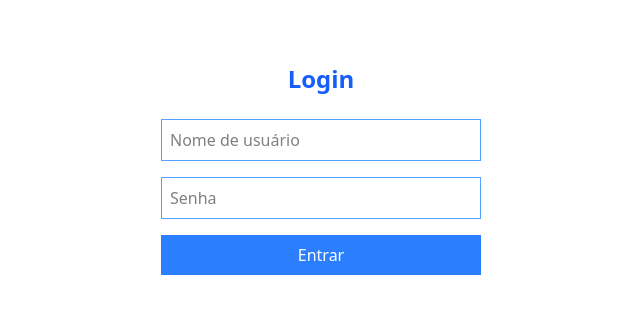
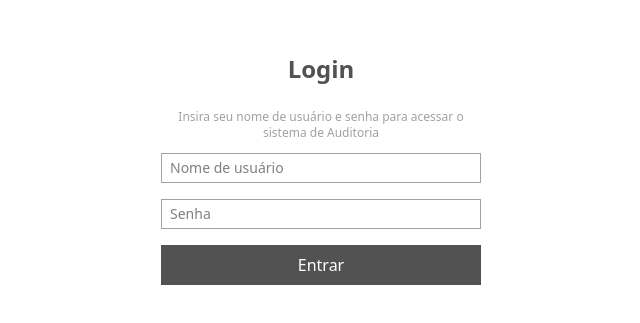
Before and after one commit to iraeveras/sistema-auditoria-desktop, a React (Vite) app: page / in a window 1280 px wide. Shown: the part 231-554 px from the top of the page, without its empty margins (319-959 px from the left). Built offline with nearby package versions, Linux system fonts and the light colour scheme.

Commit message:
style: alteração no color dos inputs e button

```diff
--- a/src/ui/pages/Login.tsx
+++ b/src/ui/pages/Login.tsx
@@ -1,11 +1,12 @@
 // File: src/ui/pages/Login.tsx
-import React, {useState} from 'react';
+import React, { useState } from 'react';
+import { Helmet } from 'react-helmet';
 import axios from 'axios';
 
 const API_BASE_URL = 'https://back-auditoria.onrender.com';
 
 const Login: React.FC = () => {
-    const [username,setUserName] = useState('');
+    const [username, setUserName] = useState('');
     const [password, setPassword] = useState('');
     const [erro, setErro] = useState('');
 
@@ -20,7 +21,7 @@ const Login: React.FC = () => {
                 password,
             });
 
-            const {token, user} = response.data;
+            const { token, user } = response.data;
             window.electronAPI.sendLoginSuccess({ name: user.name, token });
 
         } catch (error: any) {
@@ -30,14 +31,18 @@ const Login: React.FC = () => {
     }
     return (
         <div className="min-h-screen flex items-center justify-center bg-transparent">
+            <Helmet>
+                <title>Login</title>
+            </Helmet>
             <form onSubmit={handleLogin} className="bg-transparent p-8 rounded w-full max-w-sm">
-                <h2 className="text-2xl font-bold mb-6 text-center text-blue-600">Login</h2>
+                <h2 className="text-2xl font-bold mb-6 text-center text-neutral-600">Login</h2>
+                <h3 className='text-center text-xs text-neutral-400 mb-3'>Insira seu nome de usuário e senha para acessar o sistema de Auditoria</h3>
                 <input
                     type='text'
                     placeholder='Nome de usuário'
                     value={username}
                     onChange={(e) => setUserName(e.target.value)}
-                    className='w-full border p-2 mb-4 outline-blue-500 border-blue-400'
+                    className='w-full text-sm border px-2 py-1 mb-4 outline-neutral-500 border-neutral-400'
                 />
 
                 <input
@@ -45,12 +50,12 @@ const Login: React.FC = () => {
                     placeholder='Senha'
                     value={password}
                     onChange={(e) => setPassword(e.target.value)}
-                    className='w-full border p-2 mb-4 outline-blue-500 border-blue-400'
+                    className='w-full text-sm border px-2 py-1 mb-4 outline-neutral-500 border-neutral-400'
                 />
 
                 {erro && <p className="text-red-500 mb-4">{erro}</p>}
 
-                <button type="submit" className="w-full bg-blue-500 hover:bg-blue-600 cursor-pointer text-white p-2">
+                <button type="submit" className="w-full p-2 transition bg-neutral-600 hover:bg-neutral-500 cursor-pointer text-white">
                     Entrar
                 </button>
             </form>
```
